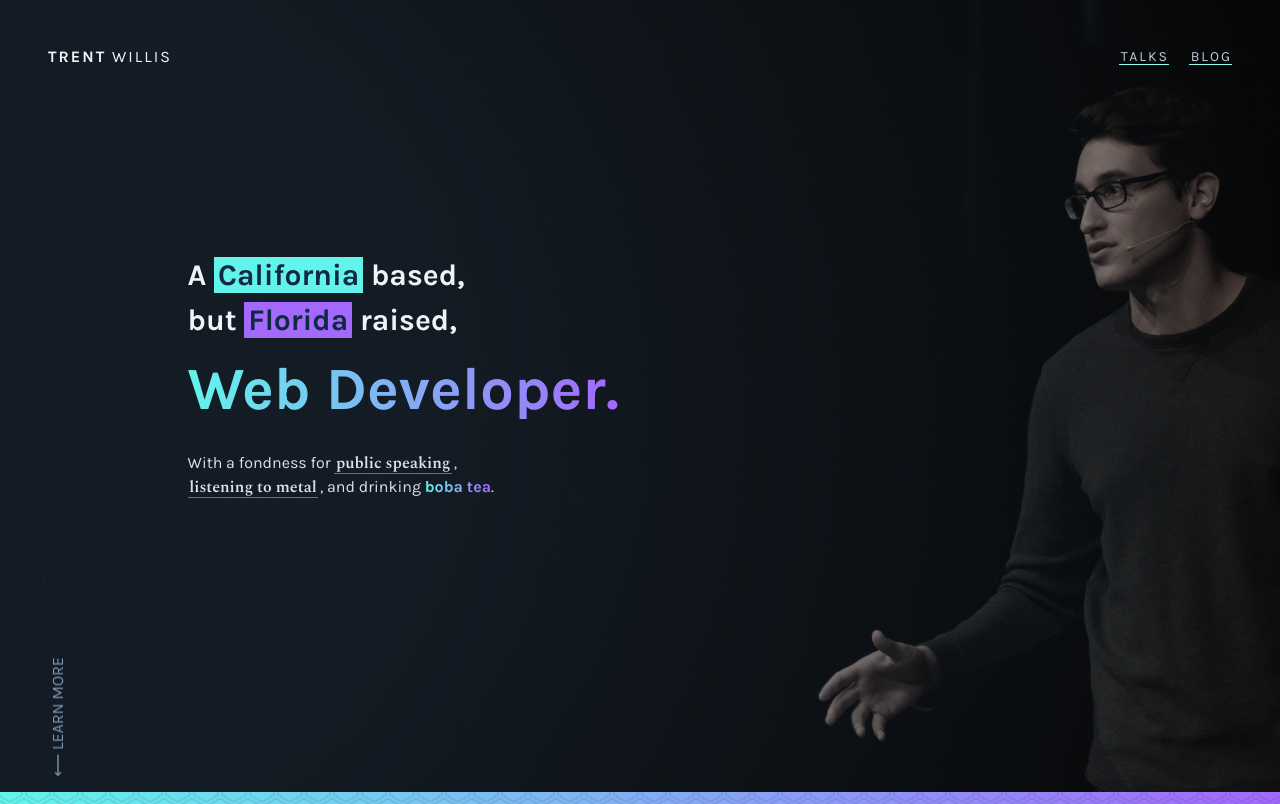
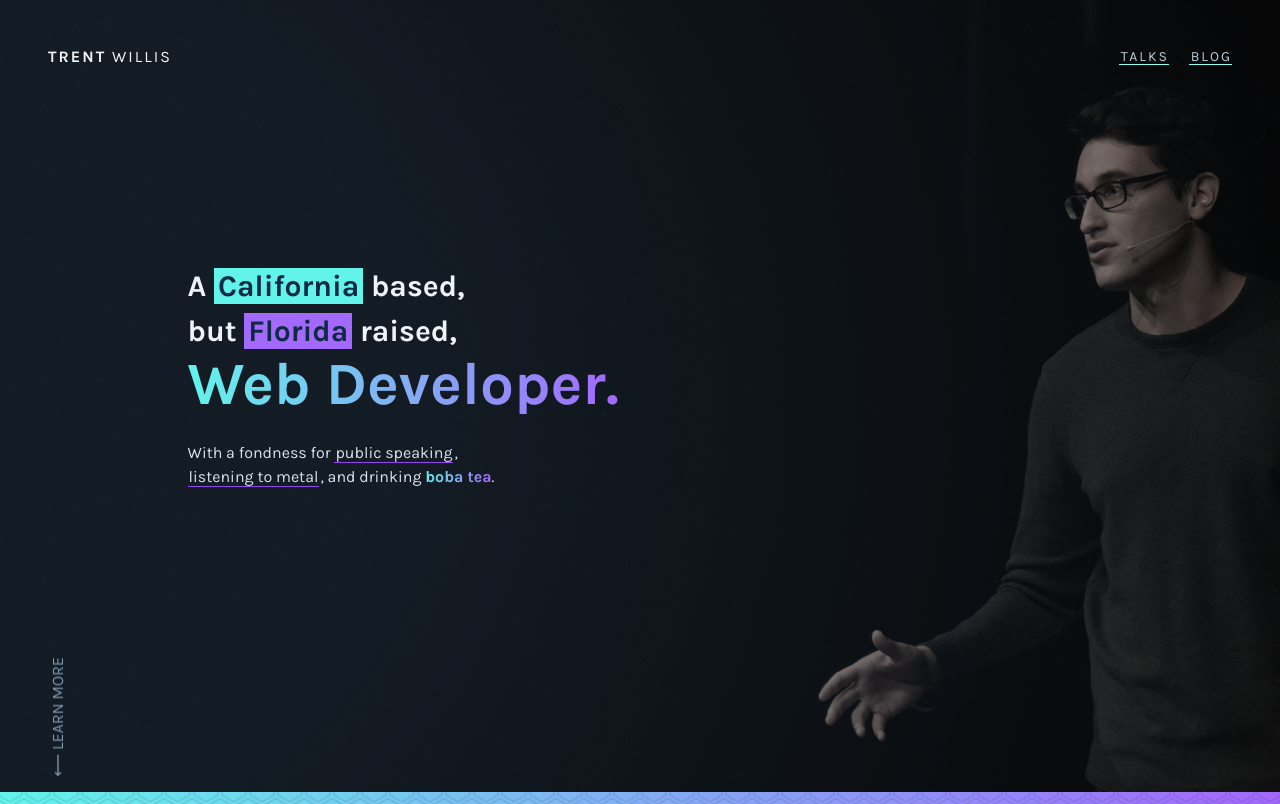
Before and after one commit to trentmwillis/trentmwillis.github.io, a plain HTML site: page index.html in a window 1280 px wide. Shown: the top 804 px of the page. Drawn offline with nearby package versions, Linux system fonts and the light colour scheme.

Commit message:
style: simplify hero styles

```diff
--- a/styles.css
+++ b/styles.css
@@ -222,6 +222,7 @@ main {
 .headline {
     font-size: var(--font-7);
     line-height: 1.5;
+    margin-bottom: var(--size-5);
 }
 
 .california {
@@ -244,8 +245,6 @@ main {
     display: inline-block;
     font-size: var(--font-10);
     line-height: 1;
-    margin-bottom: var(--size-6);
-    margin-top: var(--size-4);
     -webkit-background-clip: text;
     -webkit-text-fill-color: transparent;
 }
@@ -264,11 +263,9 @@ main {
     background-size: 1px 1px;
     color: inherit;
     display: inline-block;
-    font-family: "Spectral", serif;
-    font-weight: 600;
     line-height: 1.3rem;
-    margin-right: 0.1rem;
-    padding: 0 0.1rem;
+    margin-right: 1px;
+    padding: 0 1px;
     text-decoration: none;
     transition:
         background-size 0.2s ease-in-out,
```
